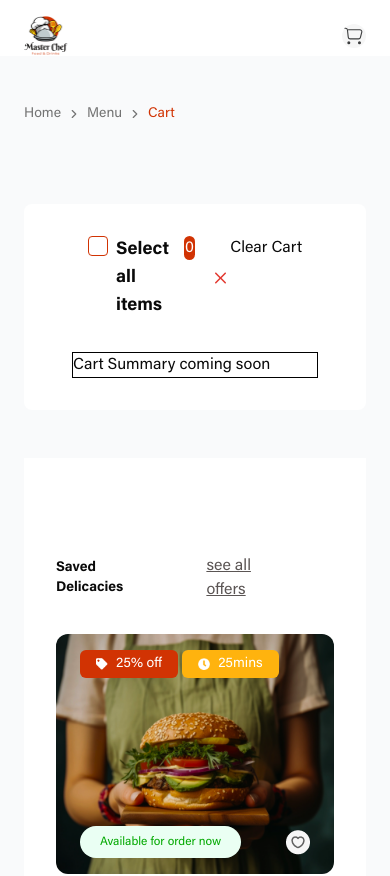
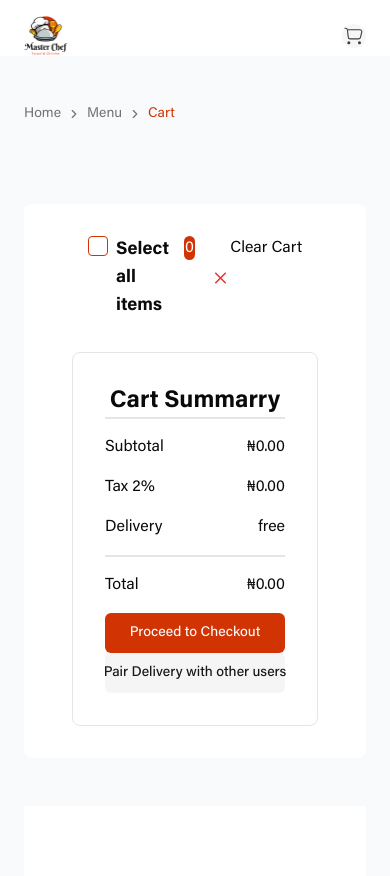
Before and after one commit to it-awonugba/HNG-e-commerce-solution, a Next.js app: page /cart in a window 390 px wide. Shown: the top 876 px of the page. Built offline with nearby package versions, Linux system fonts and the light colour scheme.

Commit message:
Update to cart

```diff
--- a/app/_components/Cart/Cart.tsx
+++ b/app/_components/Cart/Cart.tsx
@@ -8,14 +8,50 @@ import { useCart } from "@/app/_context/CartContext";
 import { Checkbox } from "@/components/ui/checkbox";
 import Link from "next/link";
 import Image from "next/image";
+import { Product } from "@/data/data";
+import { Button } from "@/components/ui/button";
+import { useFormatCurrency } from "@/app/_hook/useFormatCurrency";
 
 export default function Cart() {
   const [selectedItems, setSelectedItems] = useState<number[]>([]);
-  const { cart, addProductToCart, removeProductFromCart } = useCart();
+  const { cart, removeProductFromCart } = useCart();
+  const { formatCurrency } = useFormatCurrency();
+  const setItemId = (id: number) => {
+    setSelectedItems((prev) =>
+      prev.includes(id) ? prev.filter((itemId) => itemId !== id) : [...prev, id]
+    );
+  };
 
-  const setItemId = (id: number) => {
-    const isSelected = selectedItems.findIndex((i) => i === id);
-    if (isSelected == -1) setSelectedItems((prev) => [...prev, id]);
+  const handleSelectAll = () => {
+    if (selectedItems.length === cart.length) {
+      setSelectedItems([]);
+    } else {
+      setSelectedItems(cart.map((item) => item.id));
+    }
+  };
+
+  const calculateTax = () => {
+    return cart.length > 0
+      ? formatCurrency(
+          (2 / 100) *
+            cart.reduce((total, item) => total + item.price * item.quantity!, 0)
+        )
+      : formatCurrency(0);
+  };
+
+  const calculateSubTotal = () => {
+    return cart.length > 0
+      ? formatCurrency(
+          cart.reduce((total, item) => total + item.price * item.quantity!, 0)
+        )
+      : formatCurrency(0);
+  };
+
+  const calculateFinalTotal = () => {
+    const total =
+      cart.reduce((total, item) => total + item.price * item.quantity!, 0) +
+      calculateTax();
+    return parseInt(total) + parseInt(total) * (2 / 100);
   };
 
   return (
@@ -28,9 +64,10 @@ export default function Cart() {
               <div className="w-1/2 flex gap-2">
                 <Checkbox
                   className="h-5 w-5"
-                  onClick={() => {
-                    cart.map((item, index) => setItemId(item.id));
-                  }}
+                  onClick={handleSelectAll}
+                  checked={
+                    selectedItems.length === cart.length && cart.length > 0
+                  }
                 />
                 <h3 className="font-bold text-lg">Select all items</h3>
                 <span className="bg-primary text-white h-6 w-6 rounded-full text-center">
@@ -41,12 +78,12 @@ export default function Cart() {
                 <Link
                   href="#"
                   className="flex"
-                  onClick={() => {
-                    selectedItems.map((id, index) => {
+                  onClick={(e) => {
+                    e.preventDefault();
+                    selectedItems.forEach((id) => {
                       removeProductFromCart(id);
-                      let items = selectedItems.filter((idx) => idx !== id);
-                      setSelectedItems(items);
                     });
+                    setSelectedItems([]);
                   }}
                 >
                   <Image
@@ -61,14 +98,43 @@ export default function Cart() {
             </div>
 
             <div className="px-4 gap-4">
-              {cart.map((row, index) => (
-                <CartRow cartItem={row} key={row.id} setItemId={setItemId} />
+              {cart.map((row: Product) => (
+                <CartRow
+                  cartItem={row}
+                  key={row.id}
+                  setItemId={setItemId}
+                  isSelected={selectedItems.includes(row.id)}
+                />
               ))}
             </div>
           </div>
 
-          <div className="col-span-4 border border-black">
-            Cart Summary coming soon
+          <div className="col-span-4 p-8 space-y-4 border rounded-lg">
+            <div className="border-b-2">
+              <h3 className="text-2xl font-bold text-center">Cart Summarry</h3>
+            </div>
+            <div className="flex justify-between">
+              <h3>Subtotal</h3>
+              <h3>{calculateSubTotal()}</h3>
+            </div>
+            <div className="flex justify-between">
+              <h3>Tax 2%</h3>
+              <h3>{calculateTax()}</h3>
+            </div>
+            <div className="flex justify-between">
+              <h3>Delivery</h3>
+              <h3>free</h3>
+            </div>
+            <div className="flex justify-between border-t-2 pt-4">
+              <h3>Total</h3>
+              <h3>{formatCurrency(calculateFinalTotal())}</h3>
+            </div>
+            <div>
+              <Button className="w-full">Proceed to Checkout</Button>
+              <Button className="w-full" variant="secondary">
+                Pair Delivery with other users
+              </Button>
+            </div>
           </div>
         </div>
         <FeaturedMenu />
--- a/app/_components/Cart/CartRow.tsx
+++ b/app/_components/Cart/CartRow.tsx
@@ -1,5 +1,5 @@
 "use client";
-import { useState } from "react";
+import { useState, useEffect } from "react";
 import { useCart } from "@/app/_context/CartContext";
 import { Checkbox } from "@/components/ui/checkbox";
 import { Product } from "@/data/data";
@@ -11,29 +11,38 @@ import { useFormatCurrency } from "@/app/_hook/useFormatCurrency";
 type CartRowProps = {
   setItemId: (id: number) => void;
   cartItem: Product;
+  isSelected: boolean;
 };
 
-export default function CartRow({ setItemId, cartItem }: CartRowProps) {
+export default function CartRow({
+  setItemId,
+  cartItem,
+  isSelected,
+}: CartRowProps) {
   const { formatCurrency } = useFormatCurrency();
   const [quantity, setQuantity] = useState<number>(cartItem.quantity!);
-  const { cart, addProductToCart, removeProductFromCart } = useCart();
+  const { addProductToCart, removeProductFromCart, cart } = useCart();
 
-  const decrement = () => {
-    addProductToCart(cartItem, -1);
-    setQuantity(quantity - 1);
+  const decrement = (e: React.MouseEvent) => {
+    e.preventDefault();
+    if (quantity >= 1) {
+      addProductToCart(cartItem, -1);
+    }
   };
 
-  const increment = () => {
-    console.log(cartItem);
+  const increment = (e: React.MouseEvent) => {
+    e.preventDefault();
     addProductToCart(cartItem);
-    setQuantity(quantity + 1);
-    console.log(cart);
   };
 
   return (
-    <div className="lg:grid lg:grid-cols-12 border-b-2 border-b-[#C9C5C0]">
+    <div className="py-8 lg:grid lg:grid-cols-12 border-b-2 border-b-[#C9C5C0]">
       <div className="col-span-1">
-        <Checkbox className="h-5 w-5" onClick={() => setItemId(cartItem.id)} />
+        <Checkbox
+          className="h-5 w-5"
+          onClick={() => setItemId(cartItem.id)}
+          checked={isSelected}
+        />
       </div>
       <div className="col-span-2">
         <Image
@@ -49,9 +58,30 @@ export default function CartRow({ setItemId, cartItem }: CartRowProps) {
         <p className="text-[#716F6C]">
           Lorem ipsum dolor sit amet, consectetur adipiscing elit.
         </p>
-        <section className="flex">
-          <Link href="#" className=""></Link>
-          <Link href="#" className=""></Link>
+        <section className="flex justify-between">
+          <Link href="#" className="">
+            <Image
+              src="/images/heart.png"
+              alt="Remove"
+              width={19}
+              height={19}
+              className="w-5 h-5"
+            />
+          </Link>
+          <Link
+            href="#"
+            className="flex flex-shrink item-center"
+            onClick={() => removeProductFromCart(cartItem.id)}
+          >
+            <Image
+              src="/images/close.svg"
+              alt="Remove"
+              width={19}
+              height={19}
+              className="w-5 h-5"
+            />
+            <span>Remove</span>
+          </Link>
         </section>
       </div>
       <div className="col-span-2 flex items-center">
@@ -71,7 +101,7 @@ export default function CartRow({ setItemId, cartItem }: CartRowProps) {
               src="/images/Minus.svg"
               width={19}
               height={19}
-              alt="Plus"
+              alt="Minus"
               className="w-4 h-4"
             />
           </Link>
--- a/app/_context/CartContext.tsx
+++ b/app/_context/CartContext.tsx
@@ -4,14 +4,14 @@ import React, {
   createContext,
   useContext,
   ReactNode,
+  Dispatch,
   SetStateAction,
-  Dispatch,
 } from "react";
 import { Product } from "../../data/data";
 
 interface CartContextType {
   cart: Product[];
-  addProductToCart: (product: Product) => void;
+  addProductToCart: (product: Product, quantity?: number) => void;
   removeProductFromCart: (id: number) => void;
   setCart: Dispatch<SetStateAction<Product[]>>;
 }
@@ -19,6 +19,7 @@ interface CartContextType {
 interface CartProviderProps {
   children: ReactNode;
 }
+
 export const CartContext = createContext<CartContextType | undefined>(
   undefined
 );
@@ -26,25 +27,20 @@ export const CartContext = createContext<CartContextType | undefined>(
 export const CartProvider: React.FC<CartProviderProps> = ({ children }) => {
   const [cart, setCart] = useState<Product[]>([]);
 
-  const addProductToCart = (product: Product, newQuantity?: number) => {
-    let quantity = newQuantity ?? 1;
-
+  const addProductToCart = (product: Product, quantity: number = 1) => {
     setCart((prevCart) => {
       const existingItemIndex = prevCart.findIndex(
         (item) => item.id === product.id
       );
-
       if (existingItemIndex !== -1) {
         const updatedCart = [...prevCart];
         updatedCart[existingItemIndex].quantity! += quantity;
-
         if (updatedCart[existingItemIndex].quantity! <= 0) {
           return updatedCart.filter((item) => item.id !== product.id);
         }
-
         return updatedCart;
       } else {
-        return [...prevCart, { ...product, quantity: quantity }];
+        return [...prevCart, { ...product, quantity }];
       }
     });
   };
@@ -64,7 +60,7 @@ export const CartProvider: React.FC<CartProviderProps> = ({ children }) => {
 
 export const useCart = (): CartContextType => {
   const context = useContext(CartContext);
-  if (context === undefined) {
+  if (!context) {
     throw new Error("useCart must be used within a CartProvider");
   }
   return context;
```
